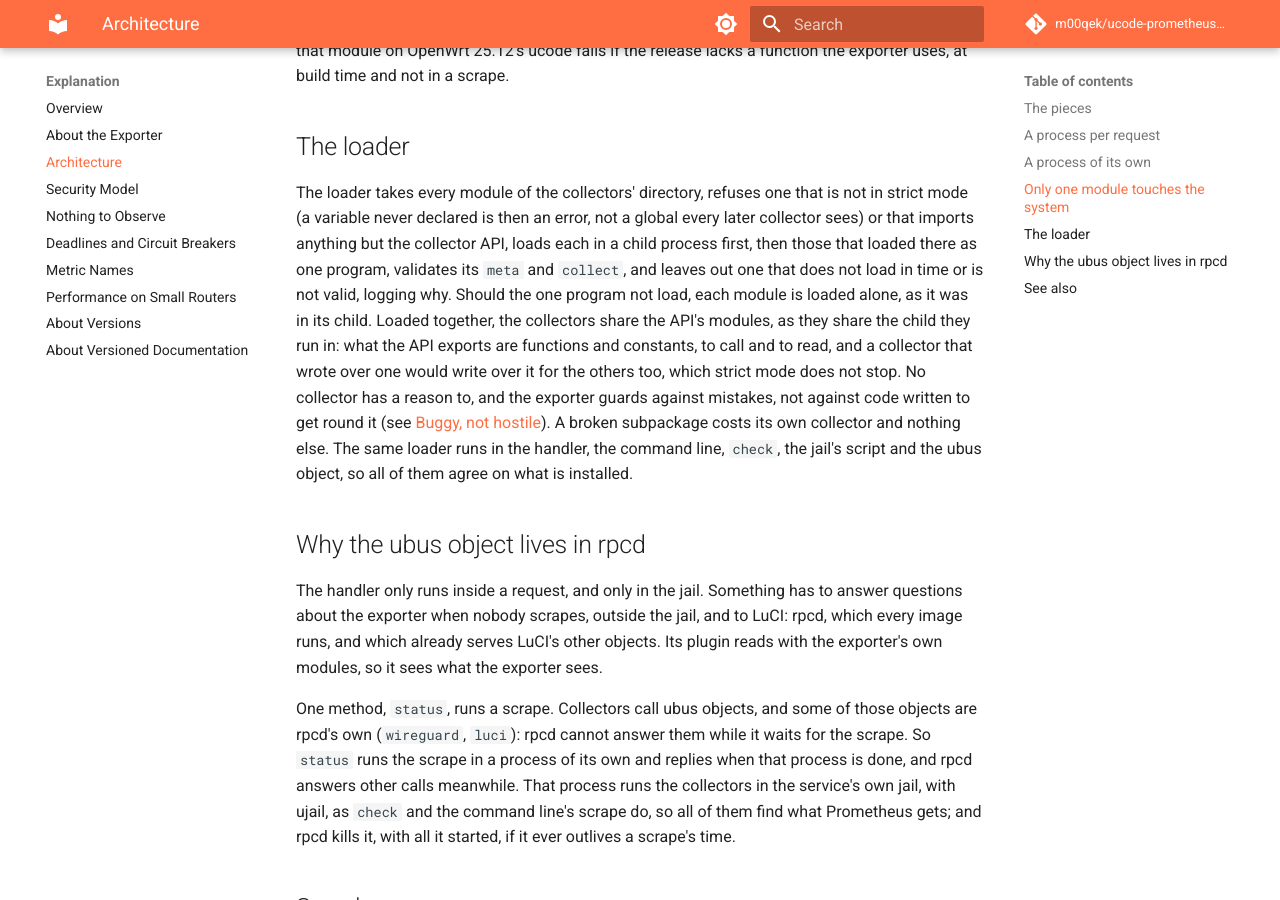
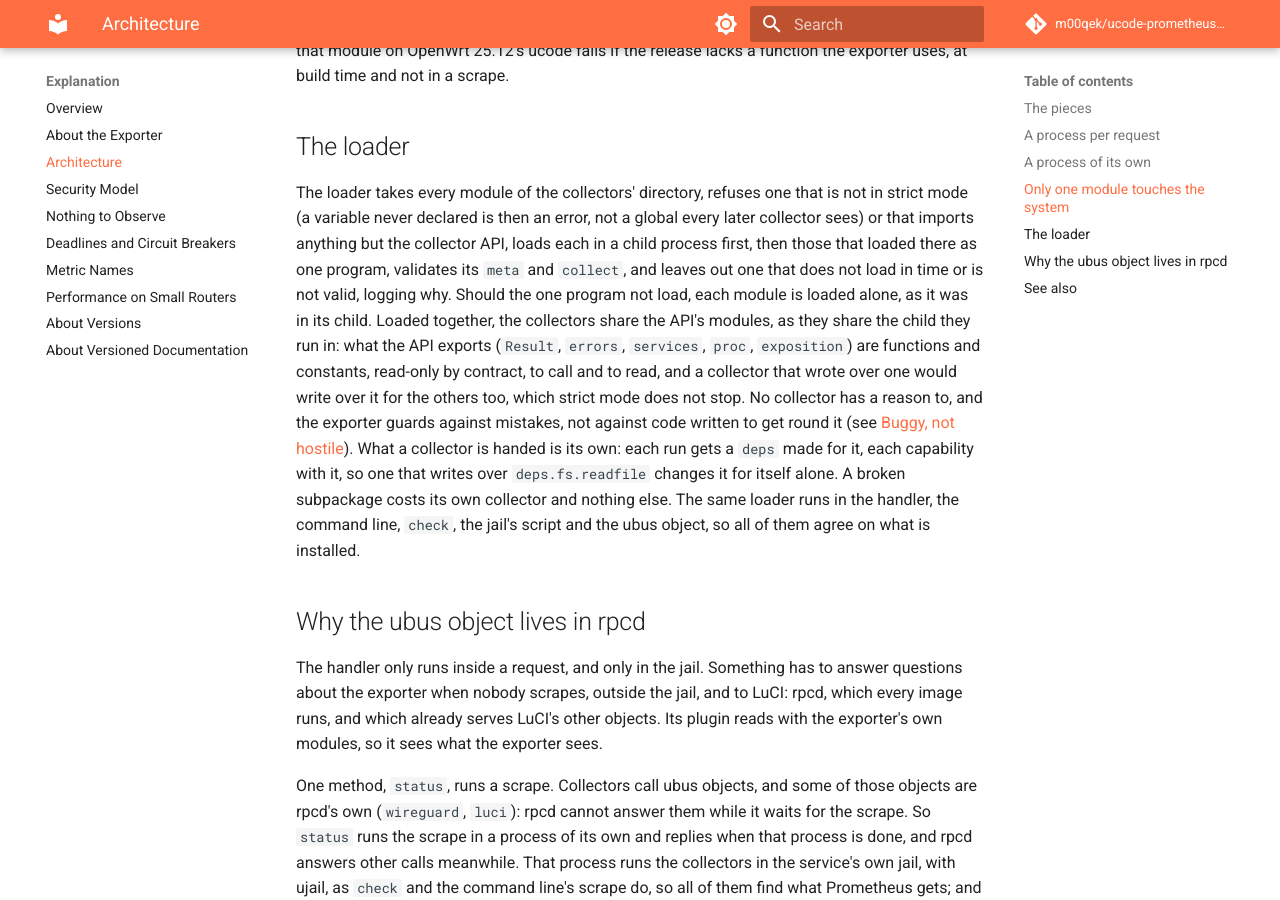
Before and after one commit to m00qek/ucode-prometheus-exporter, an MkDocs documentation site: the page built from docs/explanation/architecture.md, in a window 1280 px wide and 900 px high, scrolled down 3355 px. Built offline with MkDocs 1.6.1 and Material for MkDocs 9.7.7, drawn with Linux system fonts in a browser that asks for light colours; comment, search, counter and statistics services are not loaded.

Commit message:
Give each collector's run deps of its own
deps.fs and deps.ubus were one object for the whole scrape, so a collector
that wrote over one of their functions changed it for the collectors after
it. The collector API's objects stay shared, read-only by contract, which
the architecture says now.

```diff
--- a/docs/explanation/architecture.md
+++ b/docs/explanation/architecture.md
@@ -66,7 +66,7 @@ Taking every native function by name in one module also makes `make lint` meanin
 
 ## The loader
 
-The loader takes every module of the collectors' directory, refuses one that is not in strict mode (a variable never declared is then an error, not a global every later collector sees) or that imports anything but the collector API, loads each in a child process first, then those that loaded there as one program, validates its `meta` and `collect`, and leaves out one that does not load in time or is not valid, logging why. Should the one program not load, each module is loaded alone, as it was in its child. Loaded together, the collectors share the API's modules, as they share the child they run in: what the API exports are functions and constants, to call and to read, and a collector that wrote over one would write over it for the others too, which strict mode does not stop. No collector has a reason to, and the exporter guards against mistakes, not against code written to get round it (see [Buggy, not hostile](security.md#buggy-not-hostile)). A broken subpackage costs its own collector and nothing else. The same loader runs in the handler, the command line, `check`, the jail's script and the ubus object, so all of them agree on what is installed.
+The loader takes every module of the collectors' directory, refuses one that is not in strict mode (a variable never declared is then an error, not a global every later collector sees) or that imports anything but the collector API, loads each in a child process first, then those that loaded there as one program, validates its `meta` and `collect`, and leaves out one that does not load in time or is not valid, logging why. Should the one program not load, each module is loaded alone, as it was in its child. Loaded together, the collectors share the API's modules, as they share the child they run in: what the API exports (`Result`, `errors`, `services`, `proc`, `exposition`) are functions and constants, read-only by contract, to call and to read, and a collector that wrote over one would write over it for the others too, which strict mode does not stop. No collector has a reason to, and the exporter guards against mistakes, not against code written to get round it (see [Buggy, not hostile](security.md#buggy-not-hostile)). What a collector is handed is its own: each run gets a `deps` made for it, each capability with it, so one that writes over `deps.fs.readfile` changes it for itself alone. A broken subpackage costs its own collector and nothing else. The same loader runs in the handler, the command line, `check`, the jail's script and the ubus object, so all of them agree on what is installed.
 
 ## Why the ubus object lives in rpcd
 
```
Also changed, not shown: CHANGELOG.md (+1 -0 lines), 2 other files.
